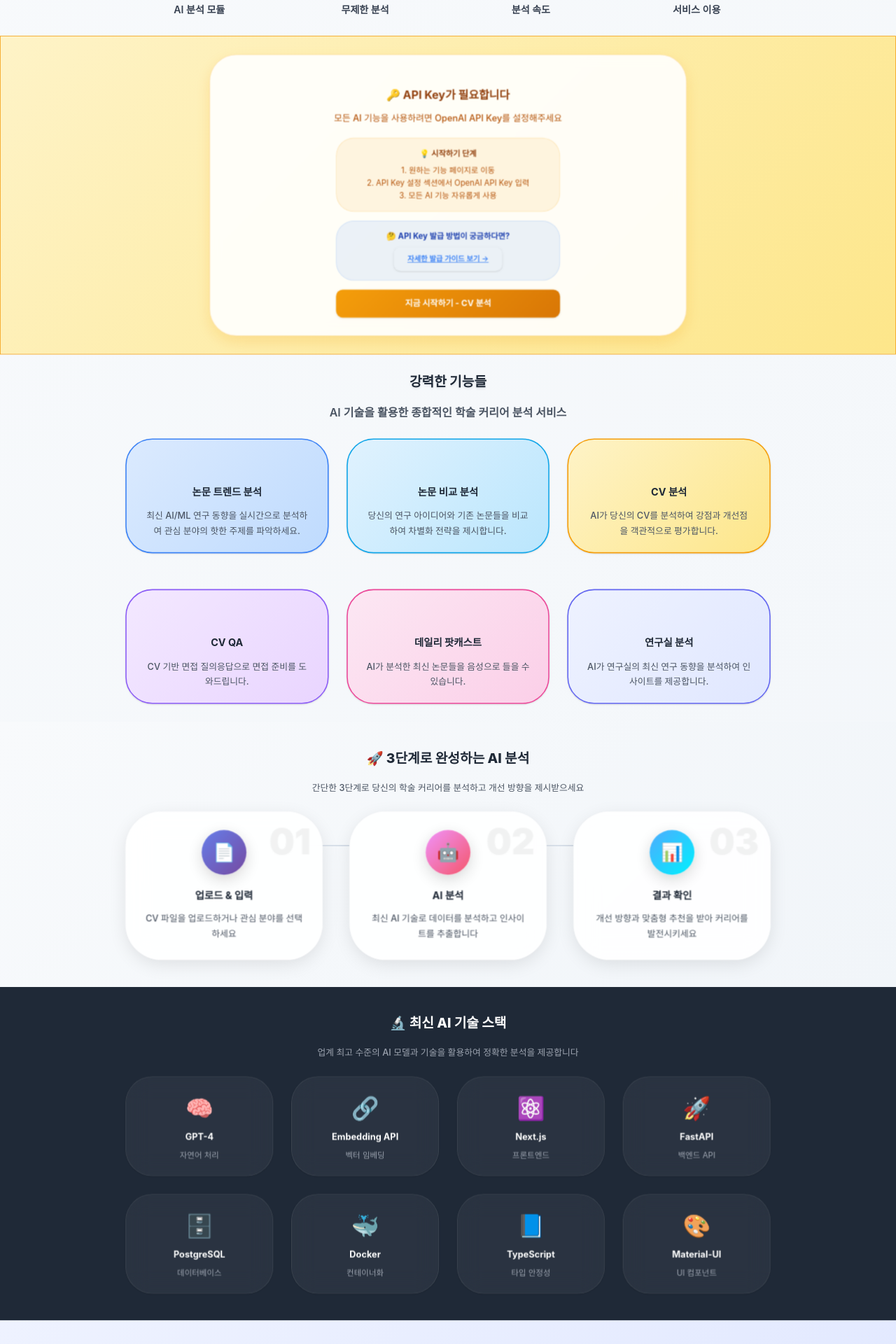
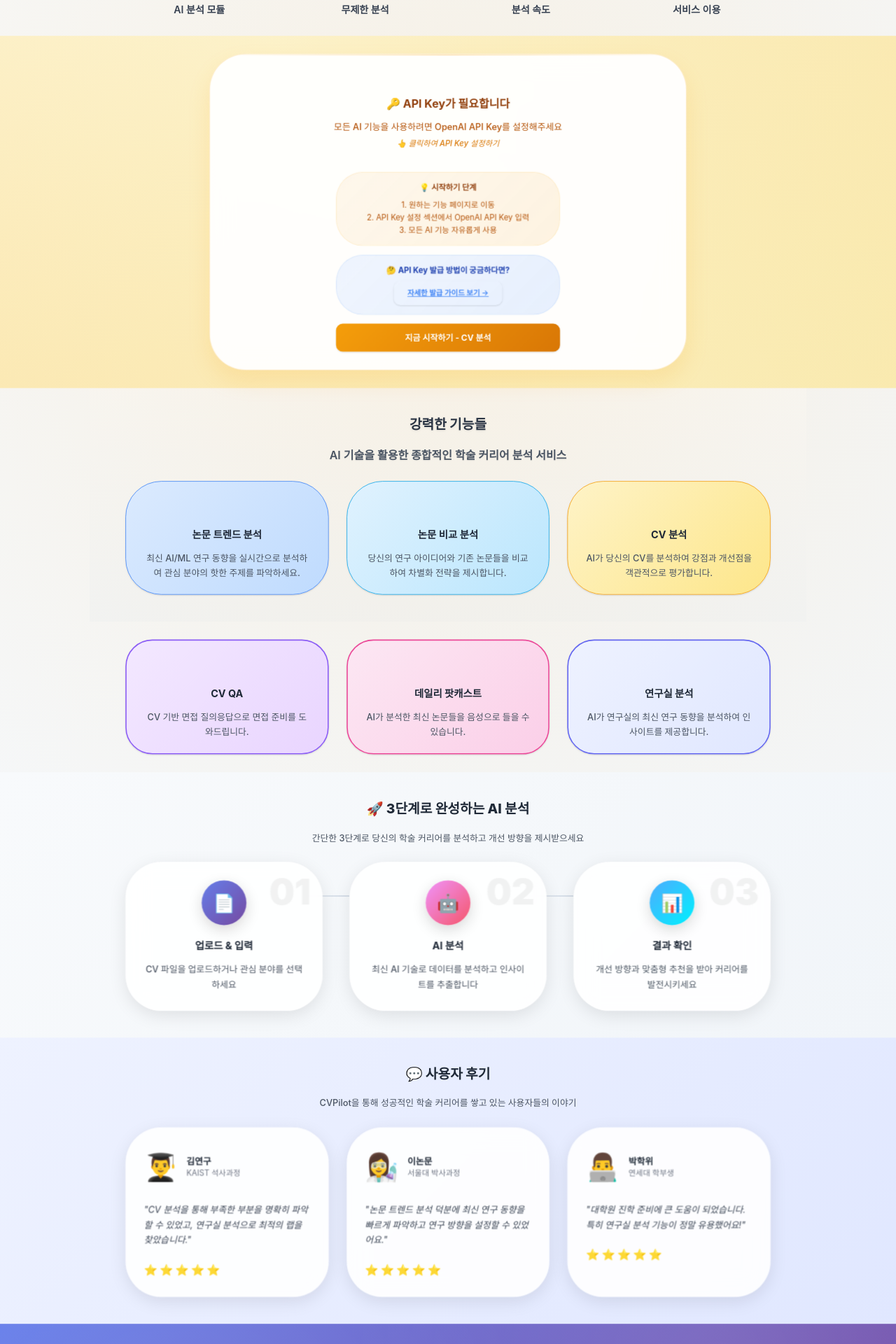
Before and after one commit to torijune/CVPilot, a Next.js app in the folder app/: page / in a window 1280 px wide. Shown: the part 560-2480 px from the top of the page at 70% size. Built offline with nearby package versions, Linux system fonts and the light colour scheme; some icons are missing.

Commit message:
upgrade UI

```diff
--- a/app/pages/index.tsx
+++ b/app/pages/index.tsx
@@ -153,7 +153,7 @@ export default function HomePage() {
   const [featuresBottomRef, featuresBottomVisible] = useScrollAnimation();
   const [statsRef, statsVisible] = useScrollAnimation();
   const [howItWorksRef, howItWorksVisible] = useScrollAnimation();
-  const [techRef, techVisible] = useScrollAnimation();
+
   const [testimonialsRef, testimonialsVisible] = useScrollAnimation();
 
   // API Key 유효성 검증
@@ -243,7 +243,18 @@ export default function HomePage() {
       transform: 'scale(0.8)',
       transformOrigin: 'top center',
       width: '125%', // 80%로 스케일하면서 전체 너비를 맞추기 위해 125%로 설정
-      marginLeft: '-12.5%' // 중앙 정렬을 위해 좌측 마진 조정
+      marginLeft: '-12.5%', // 중앙 정렬을 위해 좌측 마진 조정
+      position: 'relative',
+      '&::before': {
+        content: '""',
+        position: 'absolute',
+        top: 0,
+        left: 0,
+        right: 0,
+        bottom: 0,
+        background: 'radial-gradient(circle at 50% 30%, rgba(245, 158, 11, 0.1) 0%, transparent 50%)',
+        pointerEvents: 'none'
+      }
     }}>
       {/* Navigation Header */}
       <Box sx={{
@@ -661,19 +672,40 @@ export default function HomePage() {
         </Box>
       ) : (
         <Box sx={{
-          background: 'linear-gradient(135deg, #FEF3C7 0%, #FDE68A 100%)',
+          background: 'linear-gradient(135deg, rgba(254, 243, 199, 0.8) 0%, rgba(253, 230, 138, 0.6) 100%)',
           py: 4,
-          border: '1px solid #F59E0B'
+          position: 'relative',
+          '&::before': {
+            content: '""',
+            position: 'absolute',
+            top: 0,
+            left: 0,
+            right: 0,
+            bottom: 0,
+            background: 'linear-gradient(45deg, rgba(245, 158, 11, 0.1) 0%, transparent 50%, rgba(245, 158, 11, 0.05) 100%)',
+            pointerEvents: 'none'
+          }
         }}>
           <Container maxWidth="md">
             <Paper sx={{
               p: 4,
-              background: 'rgba(255, 255, 255, 0.9)',
-              backdropFilter: 'blur(10px)',
-              border: '1px solid rgba(245, 158, 11, 0.3)',
-              borderRadius: 3,
+              background: 'rgba(255, 255, 255, 0.95)',
+              backdropFilter: 'blur(20px)',
+              border: '1px solid rgba(245, 158, 11, 0.2)',
+              borderRadius: 4,
               textAlign: 'center',
-              boxShadow: '0 10px 25px rgba(245, 158, 11, 0.2)'
+              boxShadow: '0 20px 40px rgba(245, 158, 11, 0.15), 0 0 0 1px rgba(255, 255, 255, 0.1)',
+              position: 'relative',
+              overflow: 'hidden',
+              '&::before': {
+                content: '""',
+                position: 'absolute',
+                top: 0,
+                left: 0,
+                right: 0,
+                height: '2px',
+                background: 'linear-gradient(90deg, transparent 0%, rgba(245, 158, 11, 0.3) 50%, transparent 100%)'
+              }
             }}>
               <Box sx={{ mb: 3 }}>
                 <KeyIcon sx={{
@@ -682,6 +714,20 @@ export default function HomePage() {
                   mb: 2,
                   filter: 'drop-shadow(0 2px 4px rgba(245, 158, 11, 0.3))'
                 }} />
+                <Box
+                  onClick={handleOpenApiKeyDialog}
+                  sx={{
+                    cursor: 'pointer',
+                    p: 2,
+                    borderRadius: 2,
+                    transition: 'all 0.3s ease',
+                    '&:hover': {
+                      backgroundColor: 'rgba(245, 158, 11, 0.1)',
+                      transform: 'translateY(-2px)',
+                      boxShadow: '0 4px 12px rgba(245, 158, 11, 0.2)'
+                    }
+                  }}
+                >
                   <Typography variant="h4" sx={{
                     fontWeight: 700,
                     mb: 2,
@@ -691,19 +737,33 @@ export default function HomePage() {
                   </Typography>
                   <Typography variant="h6" sx={{
                     color: '#B45309',
-                  mb: 3,
+                    mb: 1,
                     fontWeight: 500
                   }}>
                     모든 AI 기능을 사용하려면 OpenAI API Key를 설정해주세요
                   </Typography>
+                  <Typography variant="body2" sx={{
+                    color: '#D97706',
+                    fontWeight: 500,
+                    fontStyle: 'italic'
+                  }}>
+                    👆 클릭하여 API Key 설정하기
+                  </Typography>
+                </Box>
               </Box>
 
               <Stack spacing={2} sx={{ maxWidth: 400, mx: 'auto' }}>
                 <Box sx={{
                   p: 2,
-                  background: 'rgba(245, 158, 11, 0.1)',
-                  borderRadius: 2,
-                  border: '1px solid rgba(245, 158, 11, 0.2)'
+                  background: 'linear-gradient(135deg, rgba(245, 158, 11, 0.08) 0%, rgba(245, 158, 11, 0.12) 100%)',
+                  borderRadius: 3,
+                  border: '1px solid rgba(245, 158, 11, 0.15)',
+                  backdropFilter: 'blur(10px)',
+                  transition: 'all 0.3s ease',
+                  '&:hover': {
+                    background: 'linear-gradient(135deg, rgba(245, 158, 11, 0.12) 0%, rgba(245, 158, 11, 0.16) 100%)',
+                    transform: 'translateY(-1px)'
+                  }
                 }}>
                   <Typography variant="body2" sx={{ color: '#92400E', fontWeight: 600 }}>
                     💡 <strong>시작하기 단계</strong>
@@ -717,10 +777,16 @@ export default function HomePage() {
 
                 <Box sx={{
                   p: 2,
-                  background: 'rgba(59, 130, 246, 0.1)',
-                  borderRadius: 2,
-                  border: '1px solid rgba(59, 130, 246, 0.2)',
-                  textAlign: 'center'
+                  background: 'linear-gradient(135deg, rgba(59, 130, 246, 0.08) 0%, rgba(59, 130, 246, 0.12) 100%)',
+                  borderRadius: 3,
+                  border: '1px solid rgba(59, 130, 246, 0.15)',
+                  backdropFilter: 'blur(10px)',
+                  textAlign: 'center',
+                  transition: 'all 0.3s ease',
+                  '&:hover': {
+                    background: 'linear-gradient(135deg, rgba(59, 130, 246, 0.12) 0%, rgba(59, 130, 246, 0.16) 100%)',
+                    transform: 'translateY(-1px)'
+                  }
                 }}>
                   <Typography variant="body2" sx={{ color: '#1E40AF', fontWeight: 600, mb: 1 }}>
                     🤔 <strong>API Key 발급 방법이 궁금하다면?</strong>
@@ -768,7 +834,21 @@ export default function HomePage() {
       )}
 
       {/* Features Section - Top Row */}
-      <Container maxWidth="lg" sx={{ py: 4 }}>
+      <Container maxWidth="lg" sx={{
+        py: 6,
+        position: 'relative',
+        '&::before': {
+          content: '""',
+          position: 'absolute',
+          top: 0,
+          left: '50%',
+          transform: 'translateX(-50%)',
+          width: '100vw',
+          height: '100%',
+          background: 'linear-gradient(180deg, rgba(248, 250, 252, 0.8) 0%, rgba(241, 245, 249, 0.9) 100%)',
+          zIndex: -1
+        }
+      }}>
         <Box
           ref={featuresTopRef}
           sx={{
@@ -782,7 +862,10 @@ export default function HomePage() {
           <Typography variant="h3" sx={{
             fontWeight: 800,
             mb: 3,
-            color: '#1F2937',
+            background: 'linear-gradient(135deg, #1F2937 0%, #374151 100%)',
+            backgroundClip: 'text',
+            WebkitBackgroundClip: 'text',
+            WebkitTextFillColor: 'transparent',
             textShadow: '0 2px 4px rgba(31, 41, 55, 0.1)'
           }}>
             강력한 기능들
@@ -792,7 +875,8 @@ export default function HomePage() {
             maxWidth: 600,
             mx: 'auto',
             fontWeight: 600,
-            fontSize: '1.25rem'
+            fontSize: '1.25rem',
+            textShadow: '0 1px 2px rgba(75, 85, 99, 0.1)'
           }}>
             AI 기술을 활용한 종합적인 학술 커리어 분석 서비스
           </Typography>
@@ -809,16 +893,32 @@ export default function HomePage() {
               sx={{
                 height: '100%',
                 background: feature.color,
-                border: `2px solid ${feature.borderColor}`,
-                borderRadius: 3,
-                transition: 'all 0.6s ease',
+                border: `1px solid ${feature.borderColor}`,
+                borderRadius: 4,
+                transition: 'all 0.6s cubic-bezier(0.4, 0, 0.2, 1)',
                 cursor: 'pointer',
                 opacity: featuresTopVisible ? 1 : 0,
                 transform: featuresTopVisible ? 'translateY(0)' : 'translateY(30px)',
                 transitionDelay: featuresTopVisible ? `${index * 0.1}s` : '0s',
-                '&:hover': {
-                  transform: featuresTopVisible ? 'translateY(-8px)' : 'translateY(30px)',
-                  boxShadow: '0 20px 40px rgba(0, 0, 0, 0.1)'
+                position: 'relative',
+                overflow: 'hidden',
+                '&::before': {
+                  content: '""',
+                  position: 'absolute',
+                  top: 0,
+                  left: 0,
+                  right: 0,
+                  bottom: 0,
+                  background: 'linear-gradient(135deg, rgba(255, 255, 255, 0.1) 0%, transparent 50%)',
+                  opacity: 0,
+                  transition: 'opacity 0.3s ease'
+                },
+                '&:hover': {
+                  transform: featuresTopVisible ? 'translateY(-12px) scale(1.02)' : 'translateY(30px)',
+                  boxShadow: '0 25px 50px rgba(0, 0, 0, 0.15), 0 0 0 1px rgba(255, 255, 255, 0.1)',
+                  '&::before': {
+                    opacity: 1
+                  }
                 }
               }}
               onClick={() => router.push(feature.path)}
@@ -1045,85 +1145,7 @@ export default function HomePage() {
       </Box>
 
       {/* Technologies Section */}
-      <Box
-        ref={techRef}
-        sx={{
-          py: 6,
-          background: '#1F2937',
-          opacity: techVisible ? 1 : 0,
-          transform: techVisible ? 'translateY(0)' : 'translateY(50px)',
-          transition: 'all 0.8s ease-out',
-        }}
-      >
-        <Container maxWidth="lg">
-          <Box sx={{ textAlign: 'center', mb: 4 }}>
-            <Typography variant="h3" sx={{
-              fontWeight: 800,
-              mb: 3,
-              color: 'white'
-            }}>
-              🔬 최신 AI 기술 스택
-            </Typography>
-            <Typography variant="h6" sx={{
-              color: '#9CA3AF',
-              maxWidth: 600,
-              mx: 'auto',
-              fontWeight: 500
-            }}>
-              업계 최고 수준의 AI 모델과 기술을 활용하여 정확한 분석을 제공합니다
-            </Typography>
-          </Box>
-
-          <Box sx={{
-            display: 'grid',
-            gridTemplateColumns: { xs: 'repeat(2, 1fr)', md: 'repeat(4, 1fr)' },
-            gap: 4
-          }}>
-            {[
-              { name: 'GPT-4', description: '자연어 처리', icon: '🧠' },
-              { name: 'Embedding API', description: '벡터 임베딩', icon: '🔗' },
-              { name: 'Next.js', description: '프론트엔드', icon: '⚛️' },
-              { name: 'FastAPI', description: '백엔드 API', icon: '🚀' },
-              { name: 'PostgreSQL', description: '데이터베이스', icon: '🗄️' },
-              { name: 'Docker', description: '컨테이너화', icon: '🐳' },
-              { name: 'TypeScript', description: '타입 안정성', icon: '📘' },
-              { name: 'Material-UI', description: 'UI 컴포넌트', icon: '🎨' }
-            ].map((tech, index) => (
-              <Paper key={index} sx={{
-                p: 3,
-                textAlign: 'center',
-                background: 'rgba(255, 255, 255, 0.05)',
-                backdropFilter: 'blur(20px)',
-                border: '1px solid rgba(255, 255, 255, 0.1)',
-                borderRadius: 3,
-                transition: 'all 0.3s ease',
-                '&:hover': {
-                  transform: 'translateY(-4px)',
-                  background: 'rgba(255, 255, 255, 0.1)',
-                  border: '1px solid rgba(255, 255, 255, 0.2)',
-                }
-              }}>
-                <Typography sx={{ fontSize: '2.5rem', mb: 1 }}>
-                  {tech.icon}
-                </Typography>
-                <Typography variant="h6" sx={{
-                  fontWeight: 700,
-                  color: 'white',
-                  mb: 1
-                }}>
-                  {tech.name}
-                </Typography>
-                <Typography variant="caption" sx={{
-                  color: '#9CA3AF',
-                  fontSize: '0.9rem'
-                }}>
-                  {tech.description}
-                </Typography>
-              </Paper>
-            ))}
-          </Box>
-        </Container>
-      </Box>
+
 
       {/* Testimonials Section */}
       <Box
```
Lines whose indentation alone changed are shown as unchanged.
